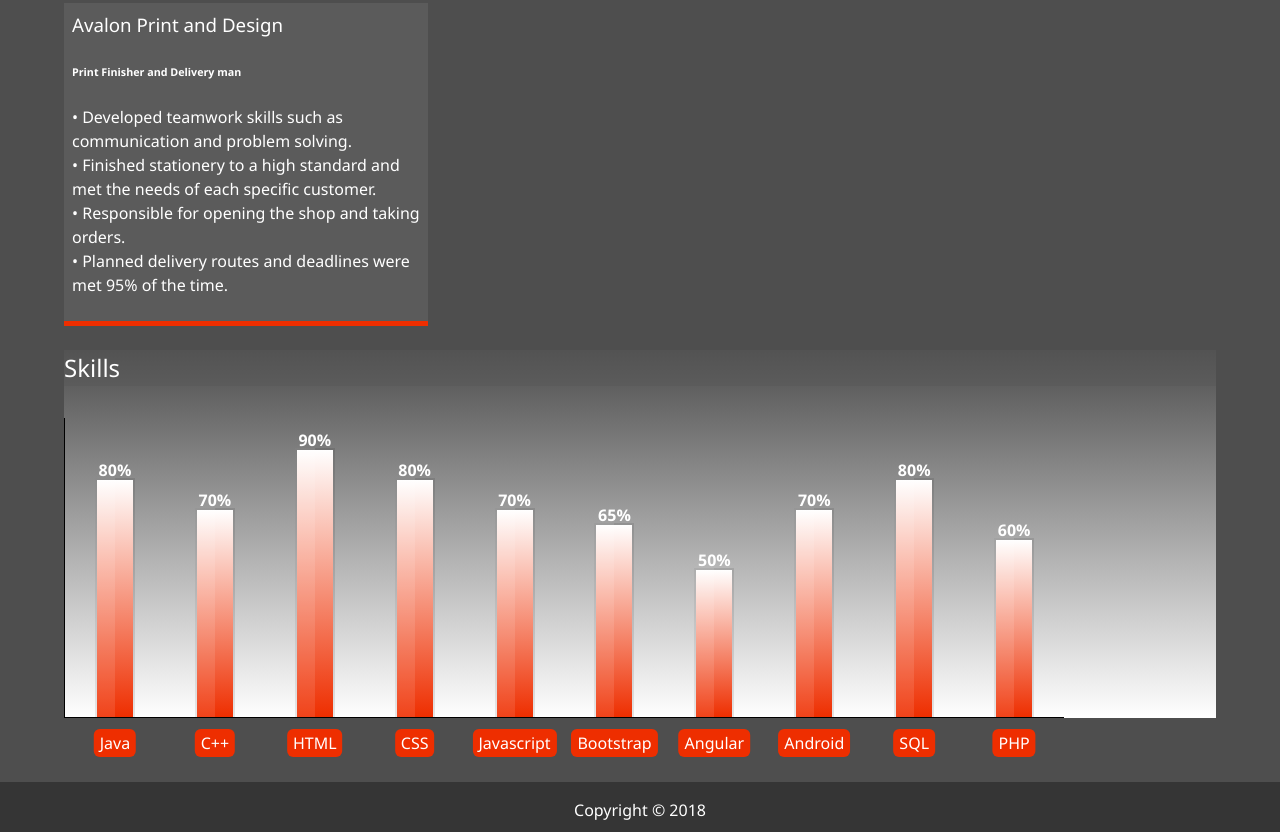
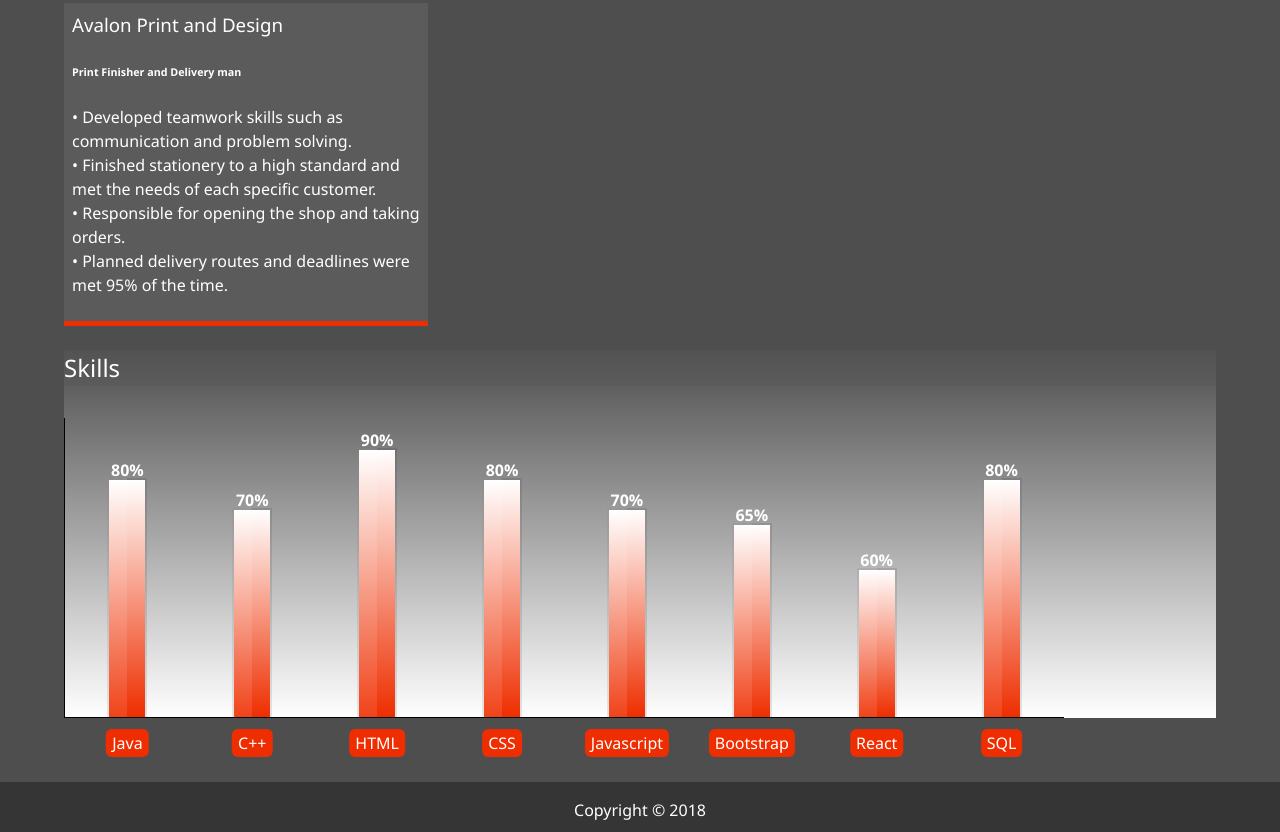
Before and after one commit to DavidGilkeson/myportfolio, a plain HTML site: page about.html in a window 1280 px wide. Shown: the part 1034-1866 px from the top of the page. Drawn offline with Linux system fonts and the light colour scheme.

Commit message:
update about skills

```diff
--- a/about.html
+++ b/about.html
@@ -5,8 +5,8 @@
     <meta charset="UTF-8">
     <meta name="viewport" content="width=device-width, initial-scale=1.0">
     <meta http-equiv="X-UA-Compatible" content="ie=edge">
-    <link rel="stylesheet" href="https://use.fontawesome.com/releases/v5.3.1/css/all.css" integrity="sha384-mzrmE5qonljUremFsqc01SB46JvROS7bZs3IO2EmfFsd15uHvIt+Y8vEf7N7fWAU"
-        crossorigin="anonymous">
+    <link rel="stylesheet" href="https://use.fontawesome.com/releases/v5.3.1/css/all.css"
+        integrity="sha384-mzrmE5qonljUremFsqc01SB46JvROS7bZs3IO2EmfFsd15uHvIt+Y8vEf7N7fWAU" crossorigin="anonymous">
     <link rel="stylesheet" href="css/main.css">
     <title>About Me</title>
 </head>
@@ -53,12 +53,14 @@
             Let me tell you a story...
         </h2>
         <div class="about-info">
-            <img src="img/portrait3large.jpg" alt="David Gilkeson"
-            class="bio-image">
+            <img src="img/portrait3large.jpg" alt="David Gilkeson" class="bio-image">
             <div class="bio">
                 <h3 class="text-secondary">BIO</h3>
                 <p>
-                   I have recently graduated with a first class honours in Software Development from Maynooth University. This was a very intense course and I have learned so much in a short period of time. I continue to work hard at programming and this is where I see myself working in the future. I am self motivated, organised and have a keen eye for detail.
+                    I have recently graduated with a first class honours in Software Development from Maynooth
+                    University. This was a very intense course and I have learned so much in a short period of time. I
+                    continue to work hard at programming and this is where I see myself working in the future. I am self
+                    motivated, organised and have a keen eye for detail.
                 </p>
             </div>
 
@@ -68,7 +70,8 @@
                 <p>Modules Included:
                     <br>
                     Databases, Computer Systems, Algorithms and Data Structures, Software Design, Mobile App
-                Development, Structured Programming, Object-Oriented Programming, Web Information Processing, Software Testing,
+                    Development, Structured Programming, Object-Oriented Programming, Web Information Processing,
+                    Software Testing,
                     Software Project, Work Placement Preparation.</p>
             </div>
 
@@ -83,12 +86,15 @@
             <div class="job job-3">
                 <h3>State Street</h3>
                 <h6>Financial Reporting Associate</h6>
-             <p>•	Prepared and completed audited annual and unaudited interim reports including profit and loss account,
-               balance sheet, cash flow, schedule of investments, statement of changes in net assets / equity and notes to financial statements.
+                <p>• Prepared and completed audited annual and unaudited interim reports including profit and loss
+                    account,
+                    balance sheet, cash flow, schedule of investments, statement of changes in net assets / equity and
+                    notes to financial statements.
                     <br>
-             •	Processed changes accurately to financial statements in compliance with appropriate accounting and regulatory standards.
+                    • Processed changes accurately to financial statements in compliance with appropriate accounting and
+                    regulatory standards.
                     <br>
-             •	Worked to tight client deadlines in order to meet reporting deadlines.
+                    • Worked to tight client deadlines in order to meet reporting deadlines.
 
                 </p>
             </div>
@@ -160,16 +166,9 @@
 
                 <div class="skill">
                     <div class="graph" style="height: 50%">
-                            <div class="percent">50%</div>
+                        <div class="percent">60%</div>
                     </div>
-                        <div class="name">Angular</div>
-                    </div>
-
-                    <div class="skill">
-                        <div class="graph" style="height: 70%">
-                            <div class="percent">70%</div>
-                        </div>
-                        <div class="name">Android</div>
+                    <div class="name">React</div>
                 </div>
 
                 <div class="skill">
@@ -179,12 +178,7 @@
                     <div class="name">SQL</div>
                 </div>
 
-                    <div class="skill">
-                        <div class="graph" style="height: 60%">
-                            <div class="percent">60%</div>
-                        </div>
-                        <div class="name">PHP</div>
-                    </div>
+
             </div>
 
 
```
Lines whose indentation alone changed are shown as unchanged.
